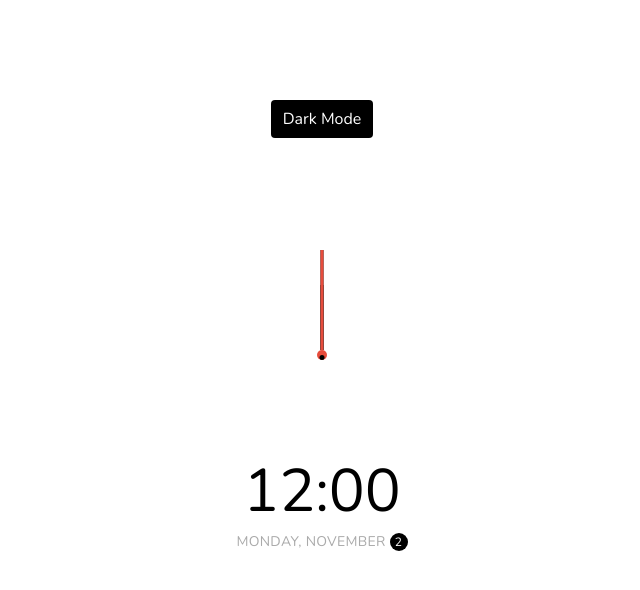
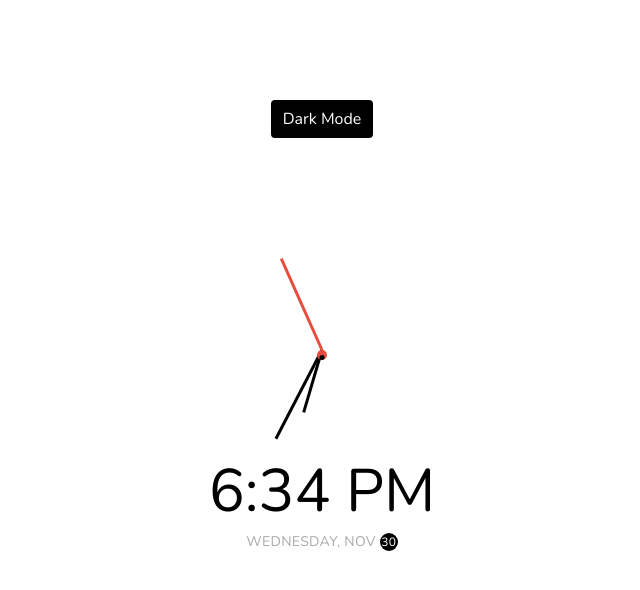
Before and after one commit to Kstrohfus/theme-clock, a plain HTML site: page index.html in a window 1280 px wide. Shown: the whole page, without its empty margins (318-958 px from the left). Drawn offline with nearby package versions, Linux system fonts and the light colour scheme.

Commit message:
Finished project finished JS and CSS working clock

```diff
--- a/css/main.css
+++ b/css/main.css
@@ -69,6 +69,7 @@ body {
     height: 65px;
     width: 3px;
     transform-origin: bottom center;
+    transition: all 0.5s ease-in;
 }
 
 .needle.hour {
--- a/index.html
+++ b/index.html
@@ -35,8 +35,8 @@
                 <div class="needle second"></div>
                 <div class="center-point"></div>
             </div>
-<div class="time">12:00</div>
-<div class="date">Monday, November <span class="circle">2</span></div>
+            <div class="time"></div>
+            <div class="date"></div>
         </div>
 
         <script src="js/script.js"></script>
--- a/js/script.js
+++ b/js/script.js
@@ -25,16 +25,26 @@ function setTime() {
     const time = new Date();
     const month = time.getMonth();
     const day = time.getDay();
+    const date = time.getDate();
     const hours = time.getHours();
     const hoursForClock = hours % 12;
     const minutes = time.getMinutes();
     const seconds = time.getSeconds();
+    const ampm = hours >= 12 ? "PM" : "AM"
 
-    hourEl.style.transform =  `translate(-50%, -100%) rotate(${scale(hoursForClock)})`
+    hourEl.style.transform =  `translate(-50%, -100%) rotate(${scale(hoursForClock, 0, 11, 0, 360)}deg)`
+      minuteEl.style.transform =  `translate(-50%, -100%) rotate(${scale(minutes, 0, 59, 0, 360)}deg)`
+        secondEl.style.transform =  `translate(-50%, -100%) rotate(${scale(seconds, 0, 59, 0, 360)}deg)`
+
+        timeEl.innerHTML = `${hoursForClock}:${minutes < 10 ? `0${minutes}` : minutes} ${ampm}`
+        dateEl.innerHTML = `${days[day]}, ${months[month]} <span class="circle">${date}</span>`
+}
 
     const scale = (num, in_min, in_max, out_min, out_max) => {
         return (num - in_min) * (out_max - out_min) / (in_max - in_min) + out_min;
     }
-}
+
 
 setTime();
+
+setInterval(setTime, 1000);
```
Lines whose indentation alone changed are shown as unchanged.
